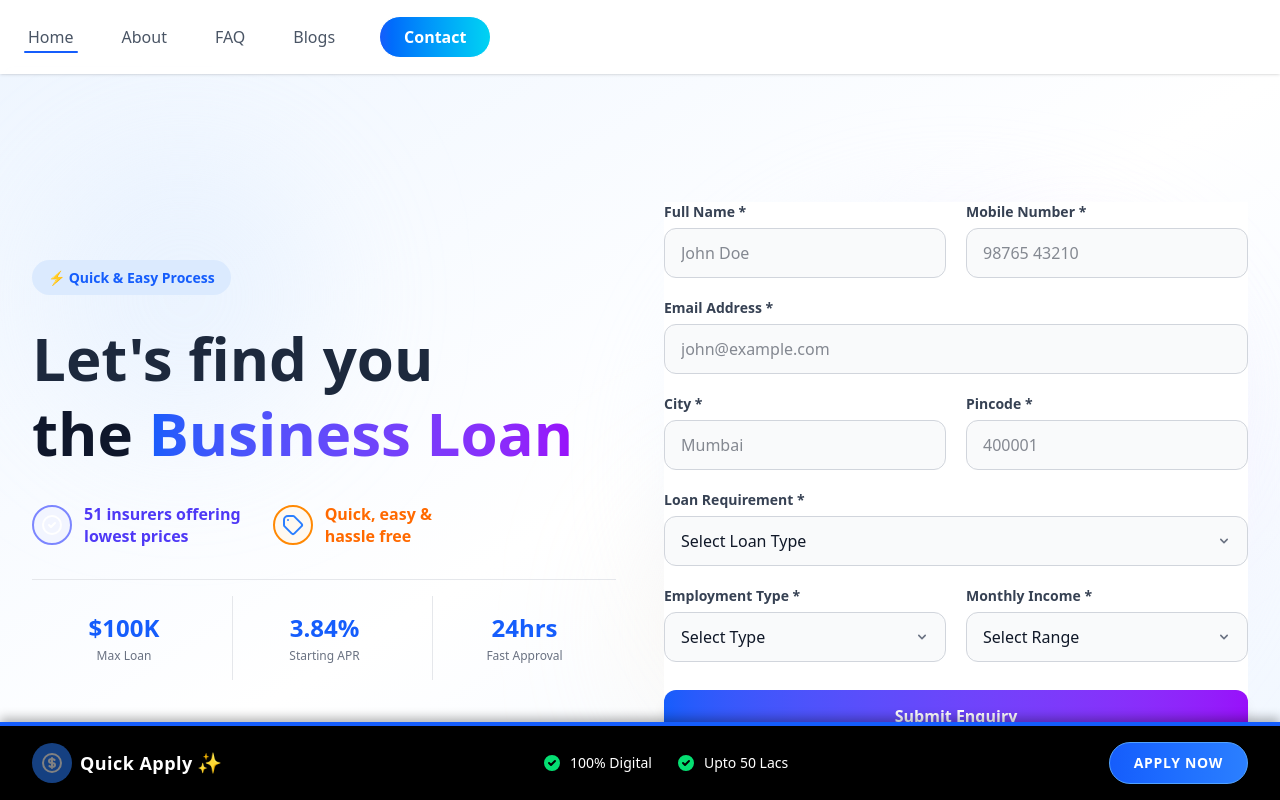
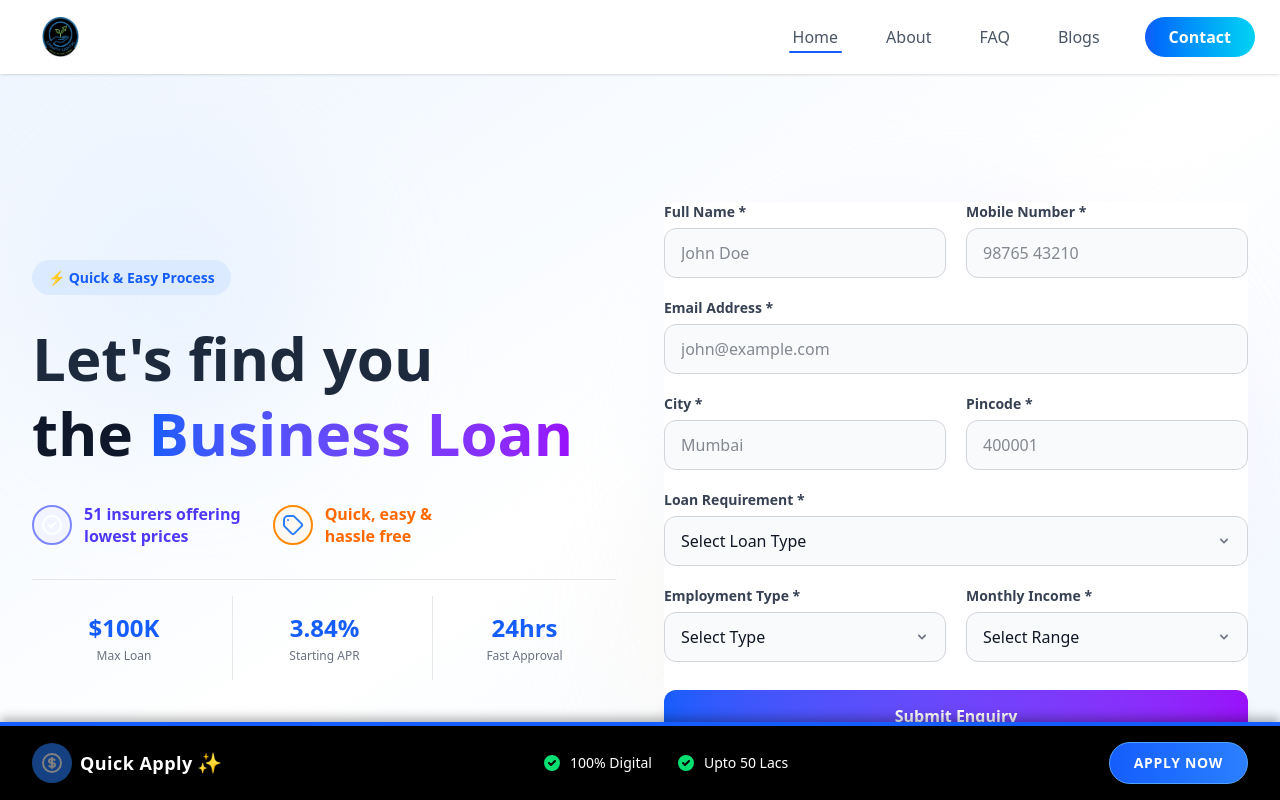
Before and after one commit to Animeshkumar5/loan, a React (Vite) app: page / in a window 1280 px wide. Shown: the top 800 px of the page. Built offline with nearby package versions, Linux system fonts and the light colour scheme.

Commit message:
resolved logo for mobile view

```diff
--- a/src/components/Navbar.jsx
+++ b/src/components/Navbar.jsx
@@ -18,13 +18,31 @@ function Navbar() {
         <div className="flex justify-between items-center relative">
 
           {/* Logo - Only visible on mobile */}
-          <NavLink to="/" className="lg:hidden flex items-center" onClick={closeMenu}>
+          {/* Mobile logo */}
+          <NavLink
+            to="/"
+            className="flex items-center lg:hidden"
+            onClick={closeMenu}
+          >
             <img
               src="/logo.png"
-              alt="Logo"
-              className="h-8 w-auto"
+              alt="Growth Capital"
+              className="h-14 w-auto"
             />
           </NavLink>
+
+{/* Desktop logo */}
+          <NavLink
+            to="/"
+            className="hidden lg:flex items-center"
+          >
+            <img
+              src="/logo.png"
+              alt="Growth Capital"
+              className="h-10 w-auto"
+            />
+          </NavLink>
+
 
           {/* Hamburger Button */}
           <button
```
Also changed, not shown: 1 other file (tests, documents, lock files or other folders).
